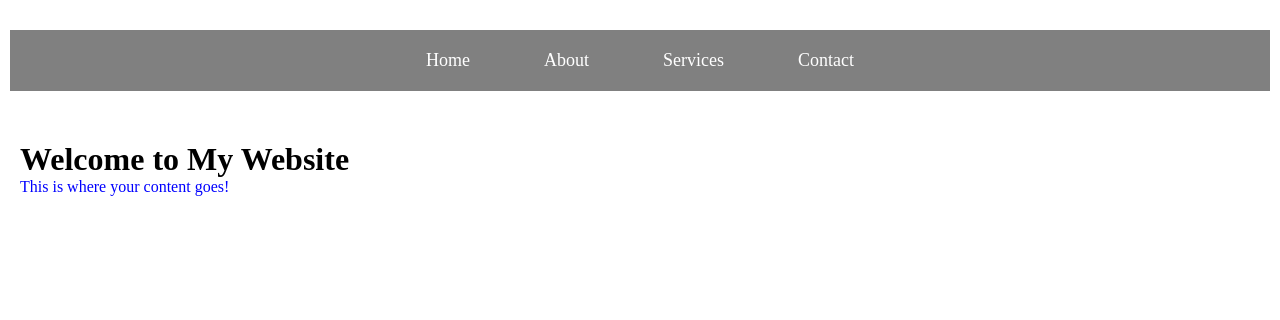
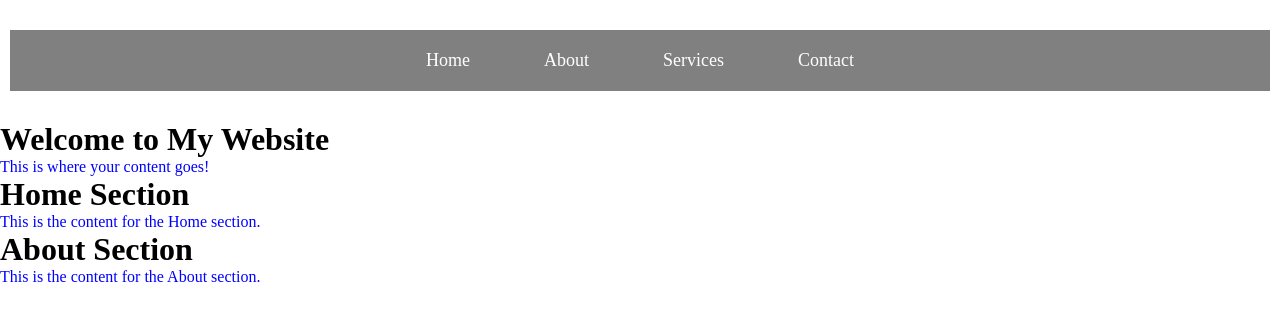
Before and after one commit to OatyQuinoa/psychic-parakeet, a plain HTML site: page index.html in a window 1280 px wide. Drawn offline with Linux system fonts and the light colour scheme.

Commit message:
Updated index.html to include Home and About sections

```diff
--- a/index.html
+++ b/index.html
@@ -1,6 +1,7 @@
 
 <!DOCTYPE html>
 <html lang="en">
+<!-- Head-->
 <head>
   <meta charset="UTF-8">
   <meta name="viewport" content="width=device-width, initial-scale=1.0">
@@ -8,6 +9,7 @@
   <title>Your Website Title</title>
   <link rel="stylesheet" href="style.css"> <!-- Link to your CSS file -->
 </head>
+
 <body>
   <!-- Navigation Bar -->
   <nav>
@@ -20,9 +22,19 @@
   </nav>
 
   <!-- Placeholder content -->
-  <div style="padding: 20px;">
+  <div> <!-- <div style="padding: 20px;">-->
     <h1>Welcome to My Website</h1>
     <p>This is where your content goes!</p>
   </div>
+
+  <div id="home"></div>
+    <h1>Home Section</h1>
+    <p>This is the content for the Home section.</p>
+  </div>
+
+  <div id="about"></div>
+    <h1>About Section</h1>
+    <p>This is the content for the About section.</p>
+
 </body>
 </html>
```
